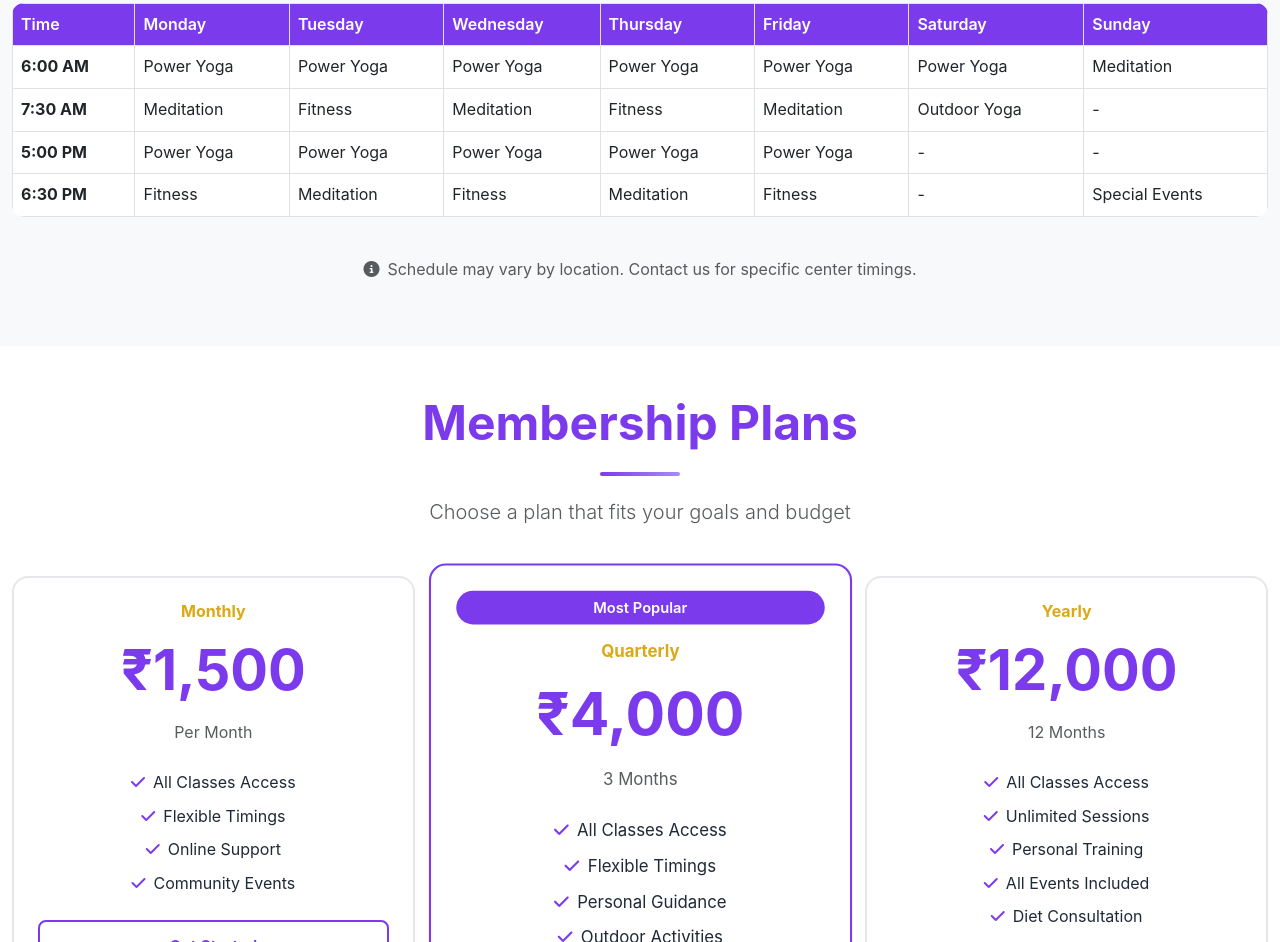
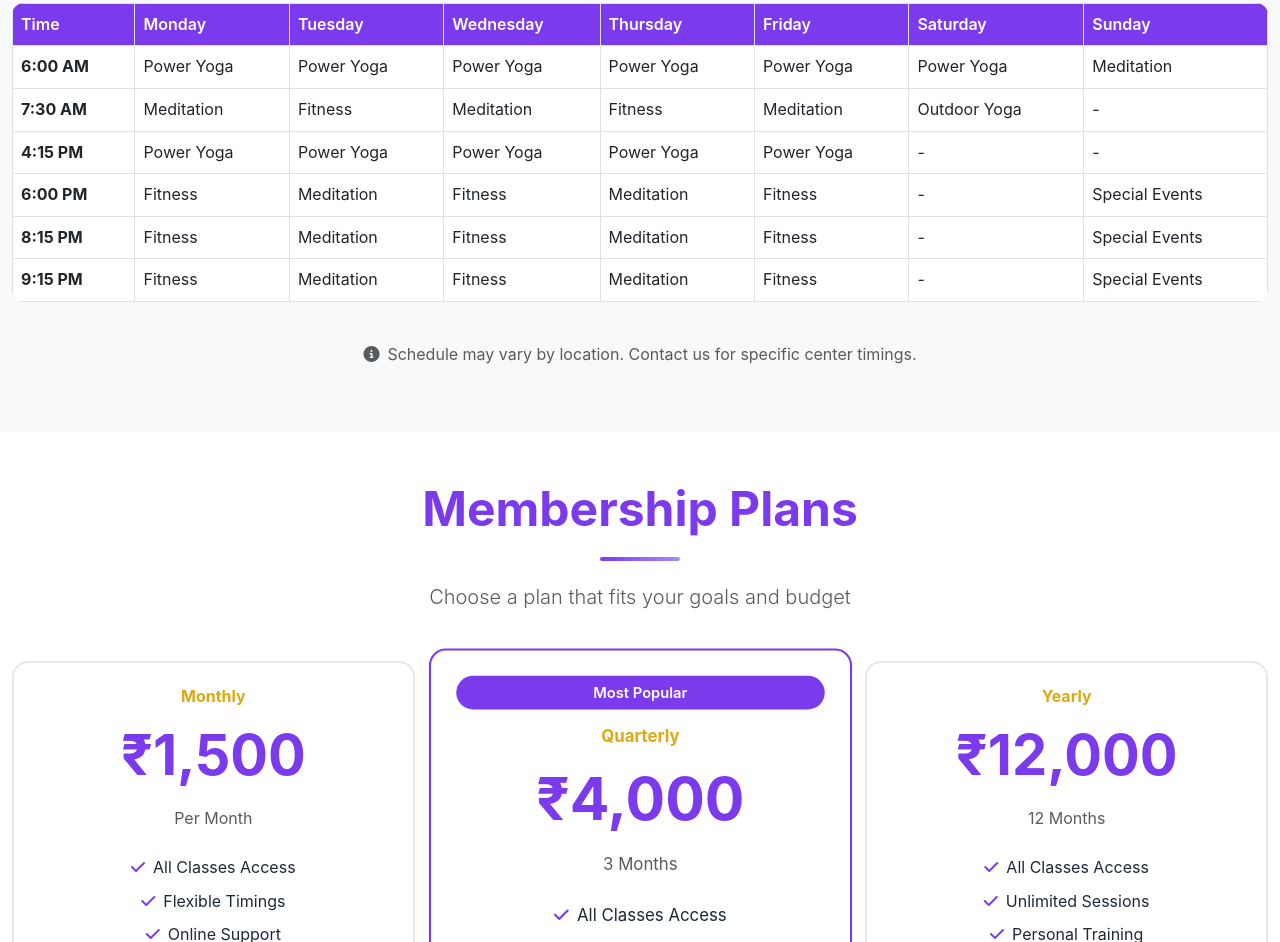
Before and after one commit to aaradhyawebsolutions/sm_art_power_yoga, a website: page pages/services.html in a window 1280 px wide. Shown: the part 1818-2760 px from the top of the page. Drawn offline with nearby package versions, Linux system fonts and the light colour scheme.

Commit message:
changes to contact address and services

```diff
--- a/pages/services.html
+++ b/pages/services.html
@@ -214,7 +214,7 @@
                             <td>-</td>
                         </tr>
                         <tr>
-                            <td><strong>5:00 PM</strong></td>
+                            <td><strong>4:15 PM</strong></td>
                             <td>Power Yoga</td>
                             <td>Power Yoga</td>
                             <td>Power Yoga</td>
@@ -224,7 +224,27 @@
                             <td>-</td>
                         </tr>
                         <tr>
-                            <td><strong>6:30 PM</strong></td>
+                            <td><strong>6:00 PM</strong></td>
+                            <td>Fitness</td>
+                            <td>Meditation</td>
+                            <td>Fitness</td>
+                            <td>Meditation</td>
+                            <td>Fitness</td>
+                            <td>-</td>
+                            <td>Special Events</td>
+                        </tr>
+                        <tr>
+                            <td><strong>8:15 PM</strong></td>
+                            <td>Fitness</td>
+                            <td>Meditation</td>
+                            <td>Fitness</td>
+                            <td>Meditation</td>
+                            <td>Fitness</td>
+                            <td>-</td>
+                            <td>Special Events</td>
+                        </tr>
+                        <tr>
+                            <td><strong>9:15 PM</strong></td>
                             <td>Fitness</td>
                             <td>Meditation</td>
                             <td>Fitness</td>
```
Also changed, not shown: pages/contact.html (+2 -2 lines).
